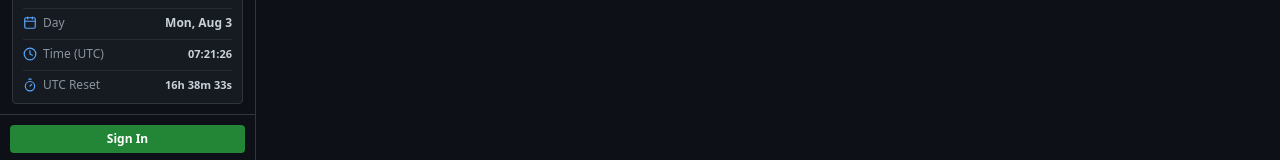
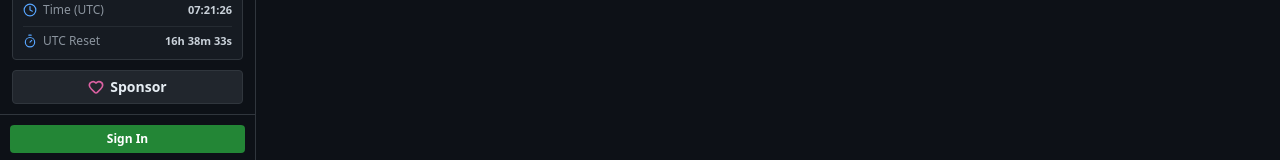
Before and after one commit to RanitManik/Grova, a Next.js app: page /explore in a window 1280 px wide. Shown: the part 637-797 px from the top of the page. Built offline with nearby package versions, Linux system fonts and the light colour scheme; no server answers; the database is empty.

Commit message:
feat: add GitHub sponsor button to sidebar navigation for desktop and mobile layouts

```diff
--- a/components/shared/sidebar.tsx
+++ b/components/shared/sidebar.tsx
@@ -18,6 +18,7 @@ import {
   Clock,
   Calendar,
   Timer,
+  Heart,
 } from "lucide-react";
 import { cn, getUTCTimeInfo, type UTCTimeInfo } from "@/lib/utils";
 import { GrovaLogo } from "@/components/shared/logo";
@@ -218,6 +219,19 @@ export function SidebarLayout({ user, children }: SidebarLayoutProps) {
           </div>
         </div>
 
+        {/* Mobile Sponsor Button */}
+        <div className="mx-3 mb-2.5">
+          <a
+            href="https://github.com/sponsors/RanitManik"
+            target="_blank"
+            rel="noopener noreferrer"
+            className="flex w-full items-center justify-center gap-2 rounded-md border border-[#30363d] bg-[#21262d] px-3 py-2 text-xs font-semibold text-[#e6edf3] transition-colors hover:bg-[#30363d] hover:text-white"
+          >
+            <Heart className="h-3.5 w-3.5 text-[#bf3989]" />
+            Sponsor
+          </a>
+        </div>
+
         {/* Mobile User Footer */}
         {user && (
           <div className="border-t border-[#30363d] p-2.5">
@@ -330,10 +344,23 @@ export function SidebarLayout({ user, children }: SidebarLayoutProps) {
           </div>
         </div>
 
+        {/* Desktop Sponsor Button */}
+        <div className="mx-3 mb-2.5">
+          <a
+            href="https://github.com/sponsors/RanitManik"
+            target="_blank"
+            rel="noopener noreferrer"
+            className="flex w-full items-center justify-center gap-1.5 rounded-md border border-[#30363d] bg-[#21262d] px-3 py-1.5 text-sm font-semibold text-[#e6edf3] transition-colors hover:bg-[#30363d] hover:text-white"
+          >
+            <Heart className="h-4 w-4 text-[#db61a2]" strokeWidth={2.5} />
+            Sponsor
+          </a>
+        </div>
+
         {/* User Profile Card Footer (Rounded matching page cards) */}
         {user ? (
           <div className="border-t border-[#30363d] p-2.5">
-            <div className="flex items-center justify-between rounded-md border border-[#30363d] bg-[#161b22] p-2 hover:border-[#8b949e]/50">
+            <div className="flex items-center justify-between rounded-md border border-[#30363d] bg-[#161b22] p-2">
               <Link
                 href={user.username ? `/${user.username}` : "/settings"}
                 className="group flex min-w-0 flex-1 items-center gap-2.5"
```
